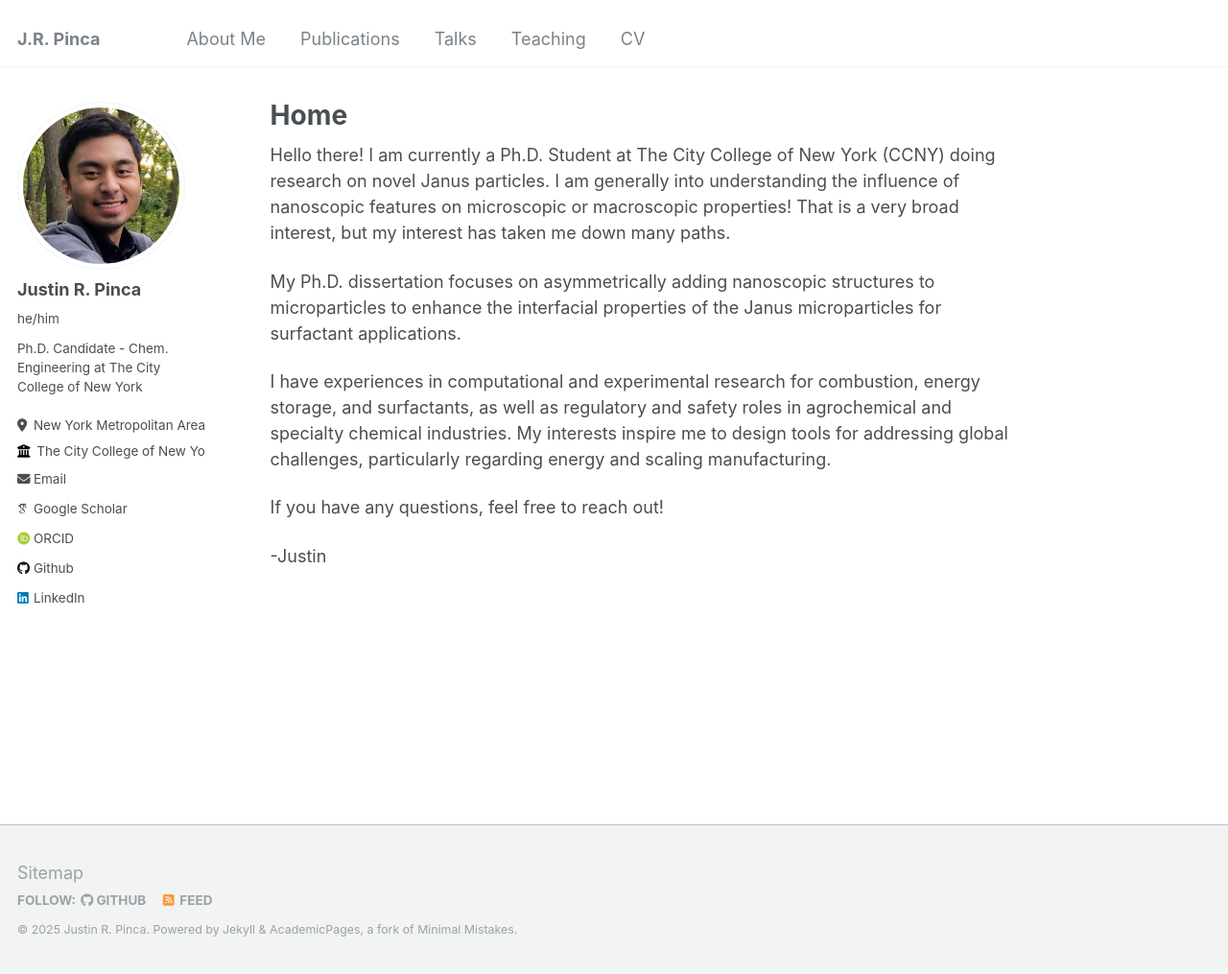
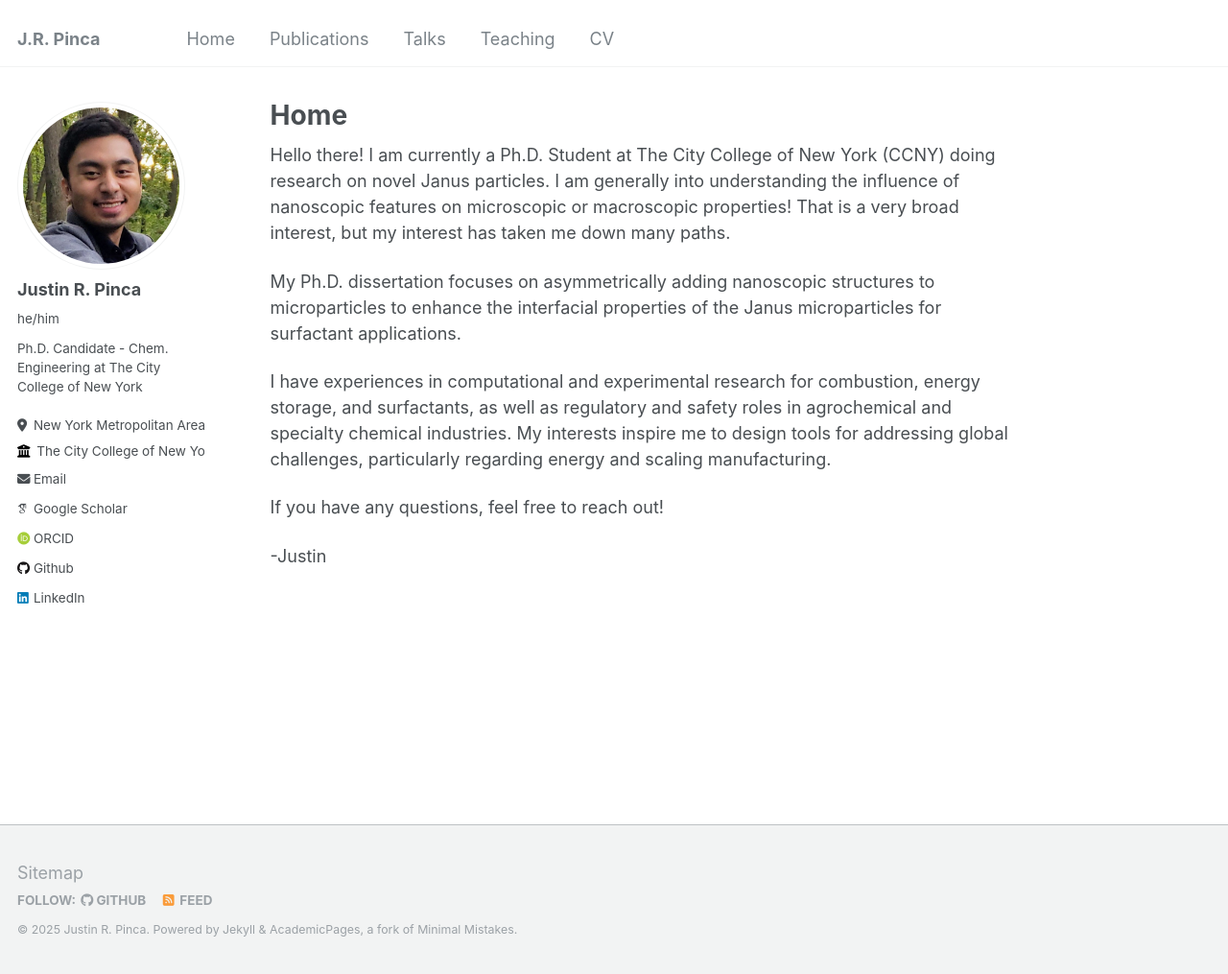
Before and after one commit to jtnpinca/jtnpinca.github.io, a Jekyll site: the page built from _pages/about.md, in a window 1280 px wide and 1015 px high. Shown: the whole window at 96% size. Built offline with Jekyll 4.4.1, drawn with Linux system fonts in a browser that asks for light colours; some web fonts are replaced.

Commit message:
I was told to change About Me to Home so now I must do it.

```diff
--- a/_data/navigation.yml
+++ b/_data/navigation.yml
@@ -1,6 +1,6 @@
 # main links links
 main:
-  - title: "About Me"
+  - title: "Home"
     url: /about/
 
   - title: "Publications"
```
